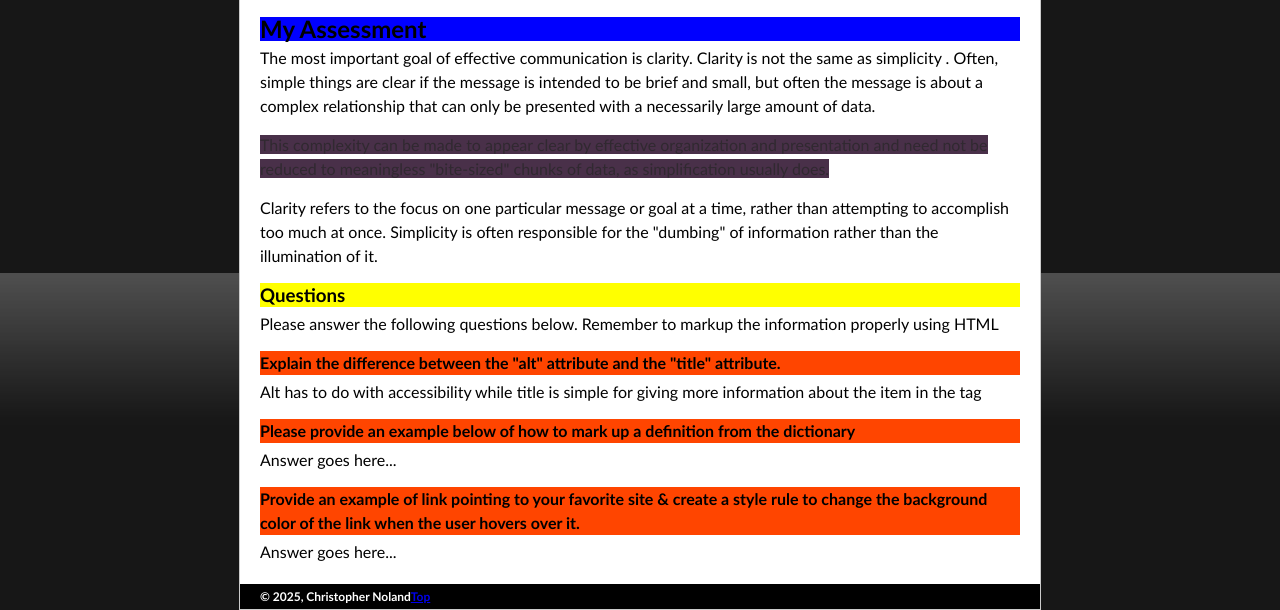
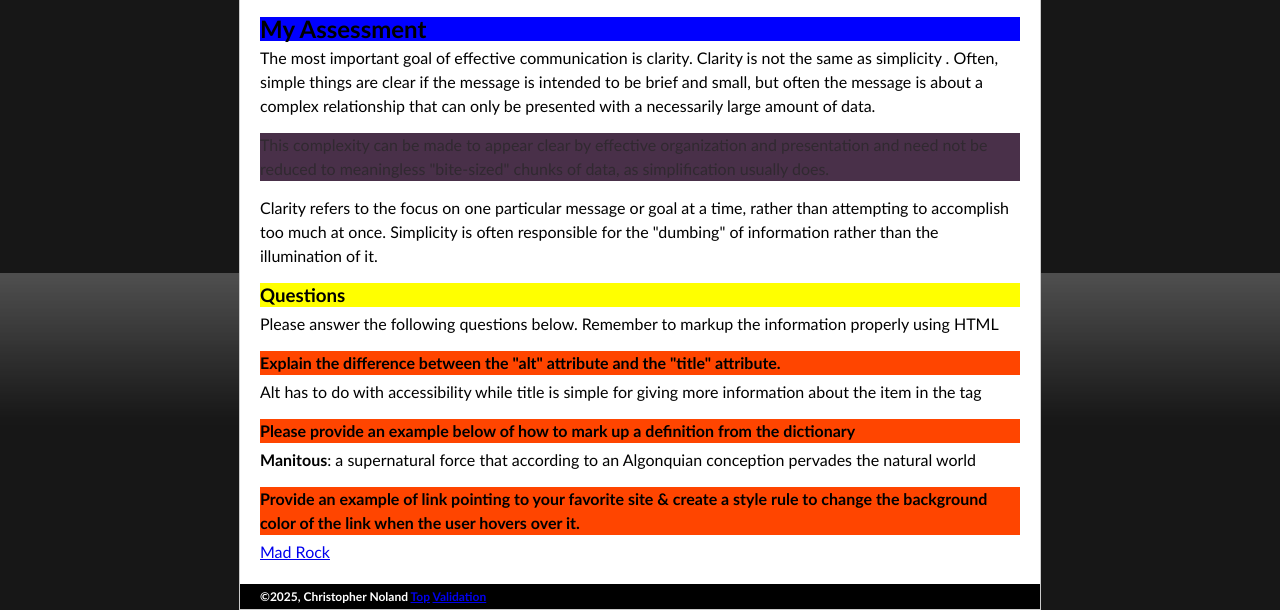
Before and after one commit to christophernoland-8/mobile-web-development-25, a plain HTML site: page pres-assessment/index.html in a window 1280 px wide. Shown: the part 227-837 px from the top of the page. Drawn offline with Linux system fonts and the light colour scheme; files whose address does not match are found by name.

Commit message:
Pre assessment fixes

```diff
--- a/pres-assessment/assets/css/screen.css
+++ b/pres-assessment/assets/css/screen.css
@@ -33,6 +33,10 @@ h3{
 }
 h4{
 	background-color: orangered;
+}
+
+div#content p#mad-rock:hover{
+	background-color: #000;
 }
 
 #alert{
--- a/pres-assessment/index.html
+++ b/pres-assessment/index.html
@@ -9,7 +9,7 @@
 <body>
 <div id="container">
   <div id="header">
-    <h1><img src="assets/img/assessment-3(1).jpg"><a href="https://thomaswallace.net/projects/pre-assessment/index.html">Christopher Noland</a></h1>
+    <h1><img src="assets/img/assessment-3(1).jpg" alt = "Circle Image"><a href="https://thomaswallace.net/projects/pre-assessment/index.html">Christopher Noland</a></h1>
   </div>
   <div id="nav">
     <ul>
@@ -22,19 +22,19 @@
   <div id="content">
     <h2>My Assessment</h2><!-- Hey Thomas! -->
     <p>The most important goal of effective communication is clarity. Clarity is not the same as simplicity . Often, simple things are clear if the message is intended to be brief and small, but often the message is about a complex relationship that can only be presented with a necessarily large amount of data. </p>
-    <p><class id="alert">This complexity can be made to appear clear by effective organization and presentation and need not be reduced to meaningless "bite-sized" chunks of data, as simplification usually does. </class></p>
+    <p><section id="alert">This complexity can be made to appear clear by effective organization and presentation and need not be reduced to meaningless "bite-sized" chunks of data, as simplification usually does. </section></p>
     <p>Clarity refers to the focus on one particular message or goal at a time, rather than attempting to accomplish too much at once. Simplicity is often responsible for the "dumbing" of information rather than the illumination of it.</p>
     <h3>Questions</h3>
     <p>Please answer the following questions below. Remember to markup the information properly using HTML</p>
     <h4>Explain the difference between the "alt" attribute and the "title" attribute. </h4>
     <p>Alt has to do with accessibility while title is simple for giving more information about the item in the tag</p>
     <h4>Please provide an example below of how to mark up a definition from the dictionary</h4>
-    <p>Answer goes here...</p>
+    <p><b>Manitous</b>: a supernatural force that according to an Algonquian conception pervades the natural world</p>
     <h4>Provide an example of link pointing to your favorite site &amp; create a style rule to change the background color of the link when the user hovers over it. </h4>
-    <p>Answer goes here... </p>
+    <p id = "mad-rock"><a title = "Mad Rock Climbing Crashpads" href="https://madrock.com/collections/crash-pad">Mad Rock</a></p>
   </div>
   <div id="footer">
-    <h6>&copy 2025, Christopher Noland<a href="index.html">Top</a></h6>
+    <h6>&copy;2025, Christopher Noland <a href="index.html">Top</a> <a href="https://validator.w3.org/nu/#textarea">Validation</a></h6>
   </div>
 </div>
 
```
